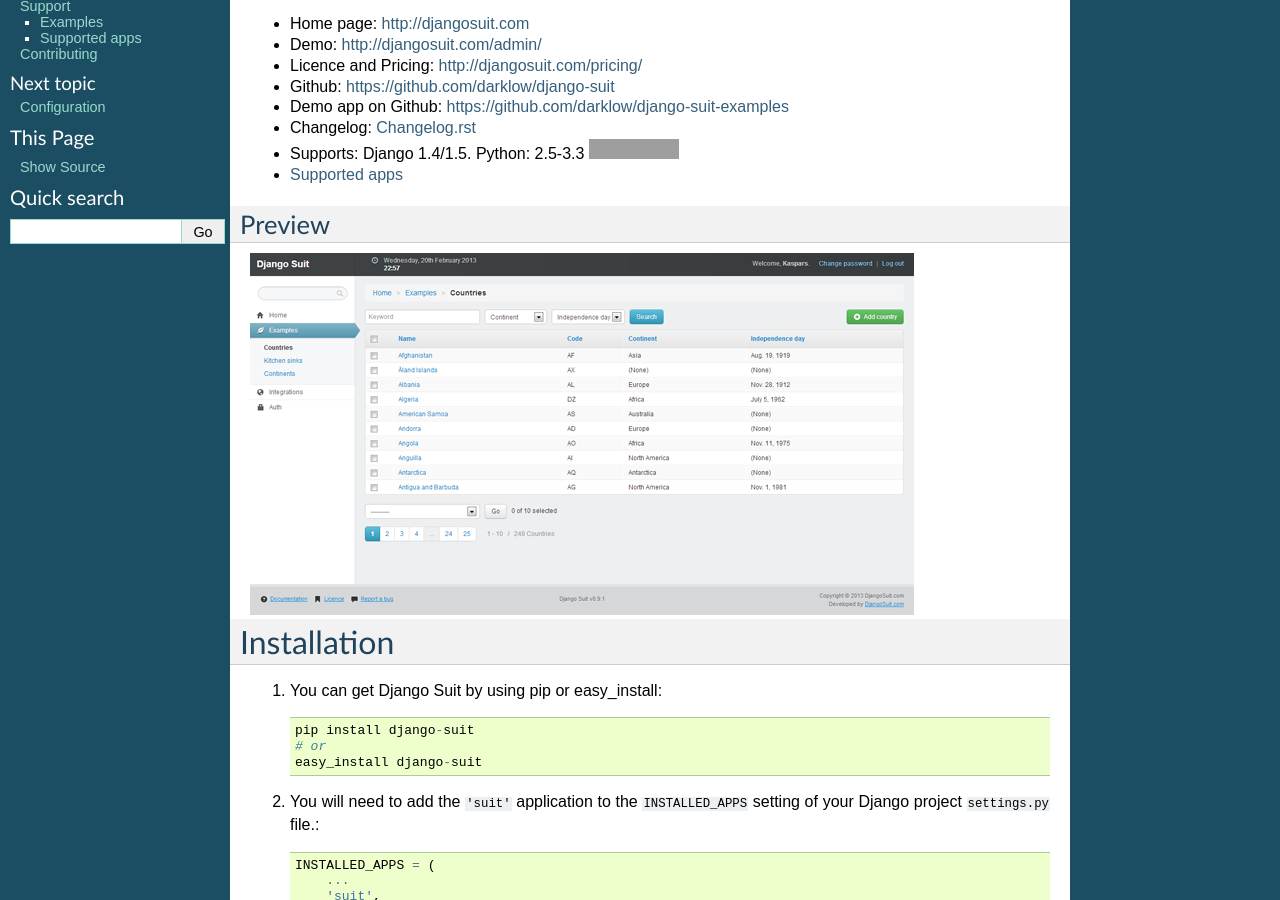
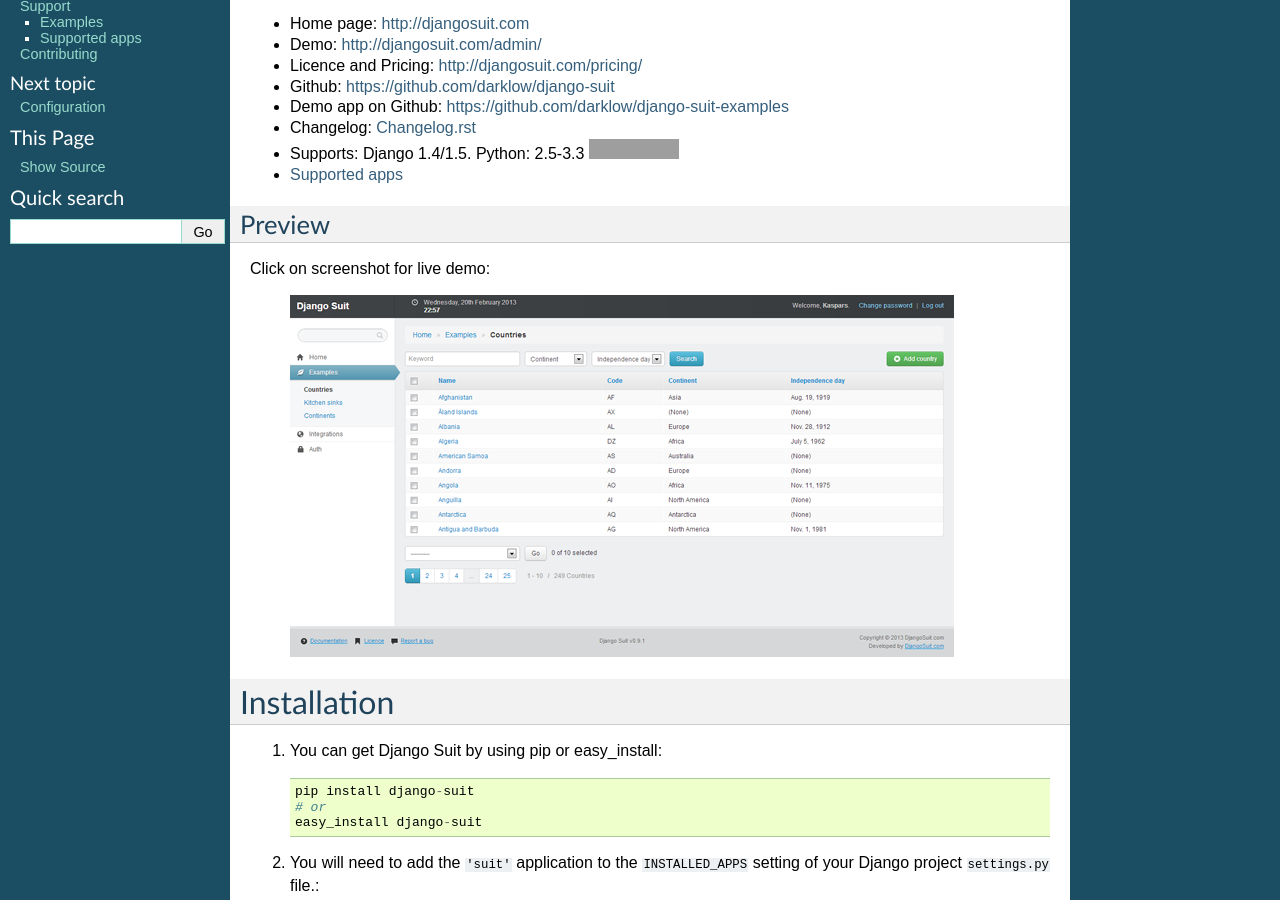
Before and after one commit to darklow/django-suit, a Sphinx documentation site: the page built from docs/index.rst, in a window 1280 px wide and 900 px high, scrolled down 380 px. Built offline with Sphinx 7.4.7, drawn with Linux system fonts in a browser that asks for light colours; grey boxes are pictures that could not be loaded.

Commit message:
Docs: Indent added for main screenshot

```diff
--- a/docs/index.rst
+++ b/docs/index.rst
@@ -35,9 +35,11 @@
 Preview
 -------
 
-.. image:: https://raw.github.com/darklow/django-suit/develop/docs/_static/img/django-suit.png
-   :alt: Django Suit Preview
-   :target: http://djangosuit.com/admin/
+Click on screenshot for live demo:
+
+  .. image:: https://raw.github.com/darklow/django-suit/develop/docs/_static/img/django-suit.png
+     :alt: Django Suit Preview
+     :target: http://djangosuit.com/admin/
 
 
 Installation
```
